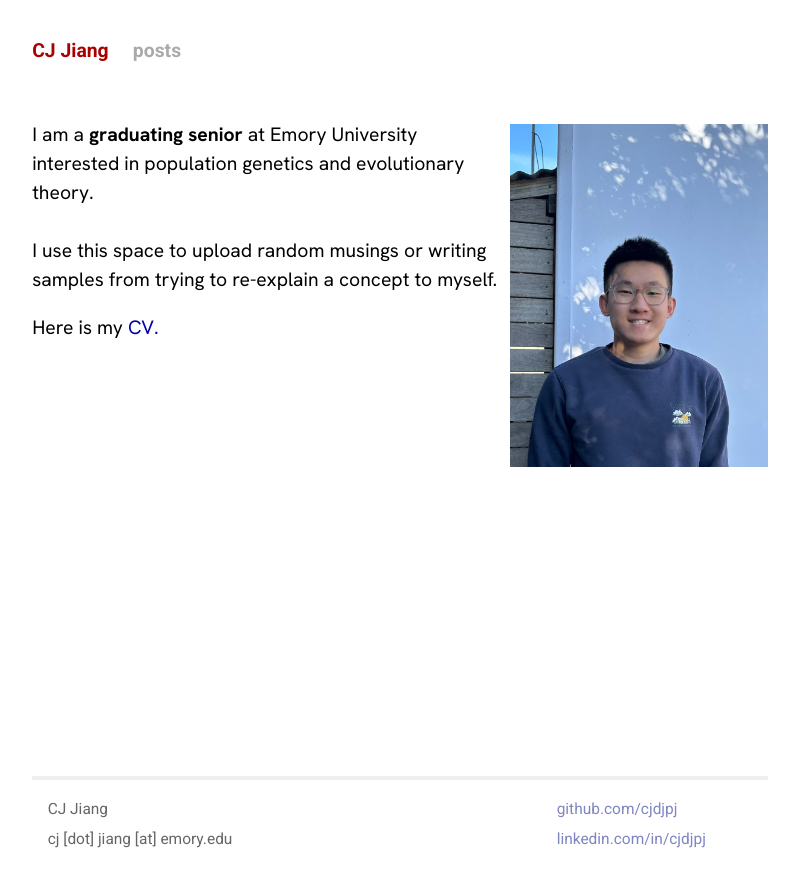
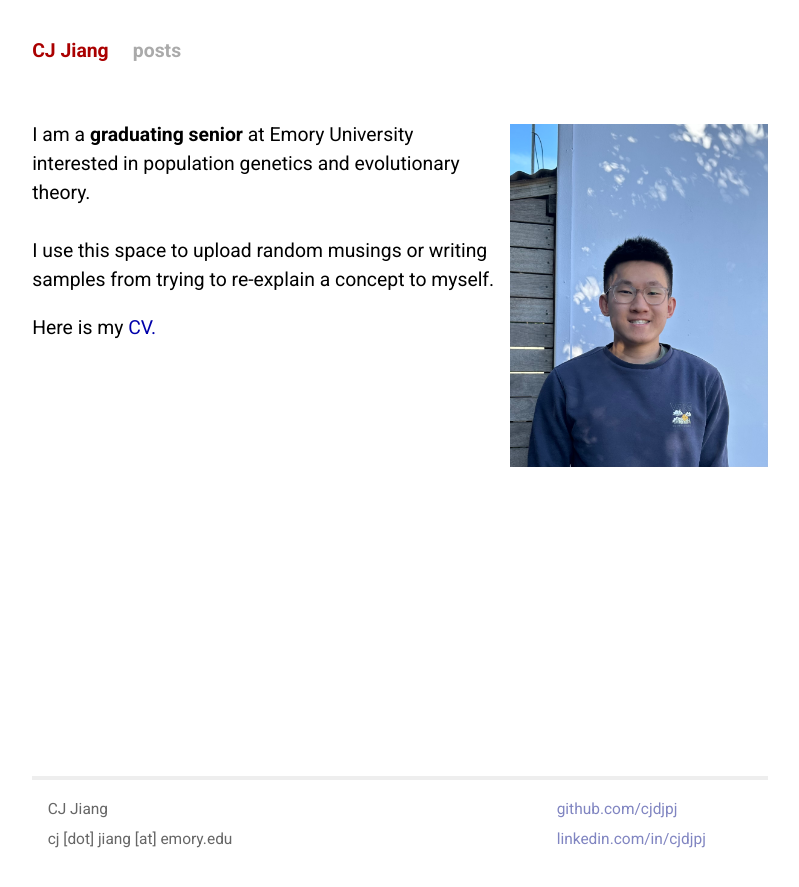
Before and after one commit to cjdjpj/cjdjpj.github.io, a Jekyll site: the page built from index.html, in a window 1280 px wide. Shown: the top 887 px of the page, without its empty margins (240-1039 px from the left). Built offline with Jekyll 4.4.1, drawn with Linux system fonts in a browser that asks for light colours.

Commit message:
no hanken grotesk

```diff
--- a/_layouts/default.html
+++ b/_layouts/default.html
@@ -15,7 +15,7 @@
         <!-- Fonts -->
         <link rel="preconnect" href="https://fonts.googleapis.com">
         <link rel="preconnect" href="https://fonts.gstatic.com" crossorigin>
-        <link href="https://fonts.googleapis.com/css2?family=Geist:wght@100..900&family=Hanken+Grotesk:ital,wght@0,100..900;1,100..900&family=IBM+Plex+Mono:ital,wght@0,100;0,200;0,300;0,400;0,500;0,600;0,700;1,100;1,200;1,300;1,400;1,500;1,600;1,700&family=Roboto:ital,wght@0,100..900;1,100..900&display=swap" rel="stylesheet">
+        <link href="https://fonts.googleapis.com/css2?family=IBM+Plex+Mono:ital,wght@0,100;0,200;0,300;0,400;0,500;0,600;0,700;1,100;1,200;1,300;1,400;1,500;1,600;1,700&family=Manrope:wght@200..800&family=Roboto:ital,wght@0,100..900;1,100..900&display=swap" rel="stylesheet">
 
         <!-- Google tag (gtag.js) -->
         <script async src="https://www.googletagmanager.com/gtag/js?id=G-JC7JSVCPL0"></script>
--- a/css/screen.css
+++ b/css/screen.css
@@ -10,7 +10,7 @@
     flex-direction: column;
     min-height: 100vh;
     background-color: white;
-    font: 1em 'Hanken Grotesk', sans-serif;
+    font: 1em 'Roboto', sans-serif;
     text-align: center;
     margin: 0;
     padding: 0;
```
